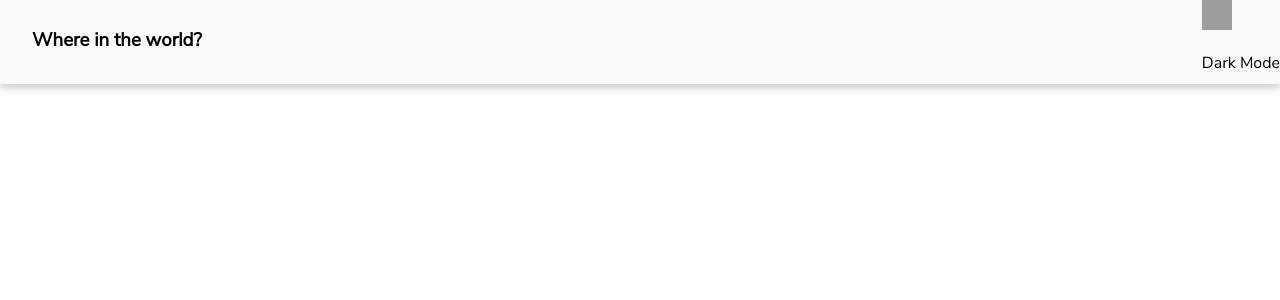
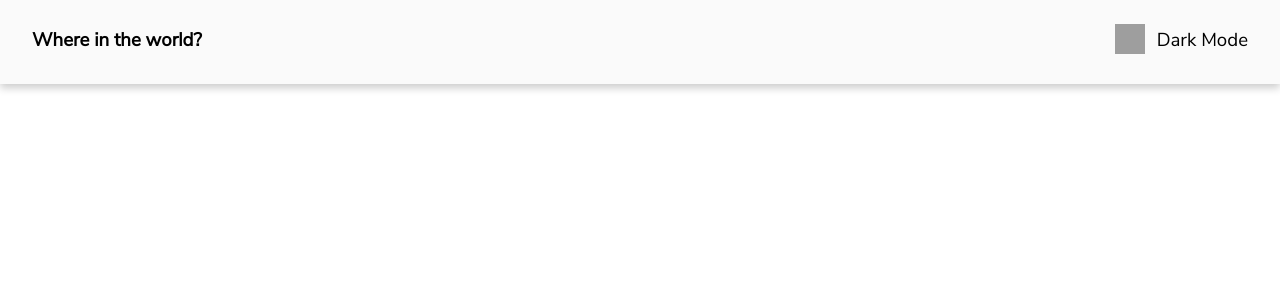
Before and after one commit to abhaydee/Rest-Countries1, a Next.js app: page / in a window 1280 px wide. Shown: the top 300 px of the page. Built offline with nearby package versions, Linux system fonts and the light colour scheme; grey boxes are pictures that could not be loaded.

Commit message:
changes to theme

```diff
--- a/Components/Header.jsx
+++ b/Components/Header.jsx
@@ -10,9 +10,9 @@ function Header() {
     return (
         <div className={styles["header"]}>
            <h3 className={styles["header__title"]}>Where in the world?</h3>
-           <span>
-               <img src={theme===true? IconSun:IconMoon} alt="theme-icon" className="header__theme-image" width={30} height={30} onClick={handleTheme}/>
-               <p className={styles["header_themetitle"]}>Dark Mode</p>
+           <span className={styles["header__themesection"]}>
+               <img src={theme===true? IconSun:IconMoon} alt="theme-icon" className={styles["header__theme-image"]} width={30} height={30} onClick={handleTheme}/>
+               <p className={styles["header__themetitle"]}>Dark Mode</p>
            </span>
         </div>
     )
--- a/styles/Header.module.scss
+++ b/styles/Header.module.scss
@@ -12,7 +12,17 @@
     padding-top: 0.5rem;
   }
   &__themetitle{
+    font-size: 1.17em;
+  }
+  &__themesection{
+     display: inline-flex;
+     padding-top: 0.5rem;
+     padding-right: 2rem;
 
+  }
+  &__theme-image{
+    padding-top: 1rem;
+    padding-right: 0.75rem;
   }
 }
 
```
